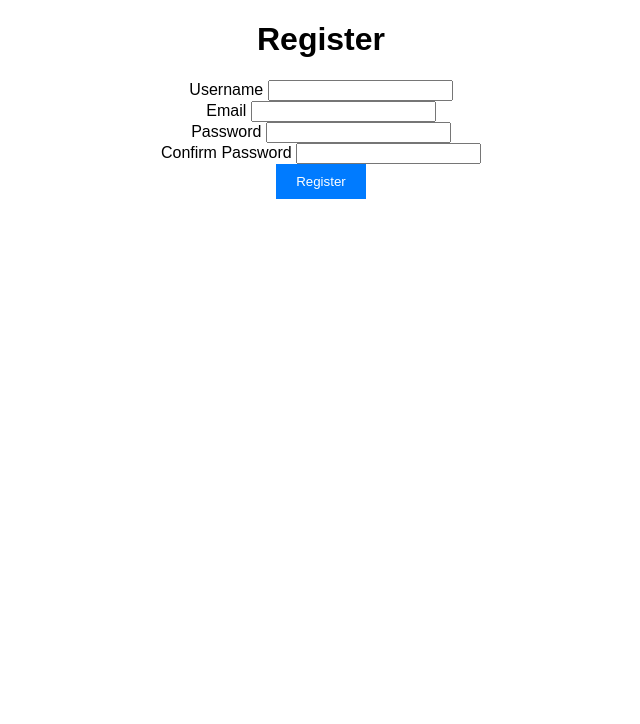
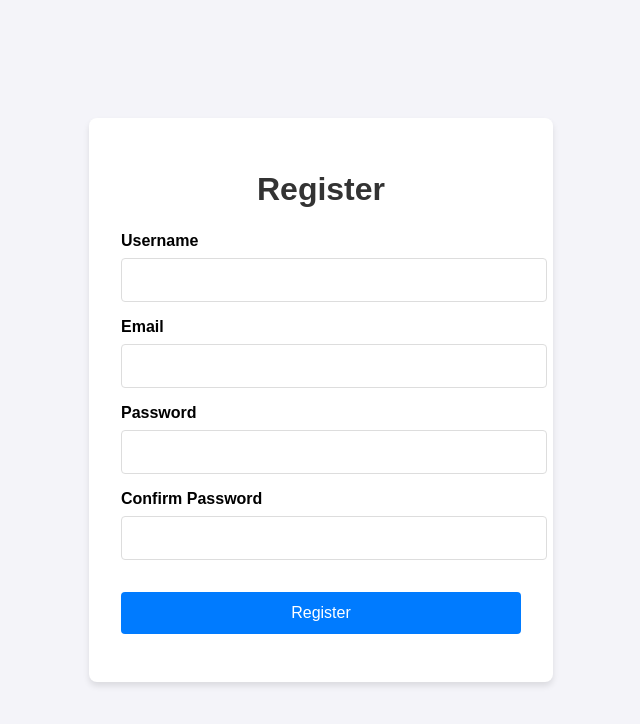
Before and after one commit to acevedodexter1/hello-world, a plain HTML site: page index.html in a window 1280 px wide. Shown: the whole page, without its empty margins (319-959 px from the left). Drawn offline with Linux system fonts and the light colour scheme.

Commit message:
Update style.css

```diff
--- a/style.css
+++ b/style.css
@@ -1,11 +1,71 @@
 body {
     font-family: Arial, sans-serif;
+    background-color: #f4f4f9;
+    display: flex;
+    justify-content: center;
+    align-items: center;
+    height: 100vh;
+    margin: 0;
+}
+
+.container {
+    background: white;
+    padding: 2rem;
+    border-radius: 8px;
+    box-shadow: 0 4px 6px rgba(0, 0, 0, 0.1);
+    width: 100%;
+    max-width: 400px;
+}
+
+h1 {
     text-align: center;
+    margin-bottom: 1.5rem;
+    color: #333;
 }
+
+.form-group {
+    margin-bottom: 1rem;
+}
+
+label {
+    display: block;
+    margin-bottom: 0.5rem;
+    font-weight: bold;
+}
+
+input {
+    width: 100%;
+    padding: 0.75rem;
+    border: 1px solid #ddd;
+    border-radius: 4px;
+    font-size: 1rem;
+}
+
+.error {
+    color: red;
+    font-size: 0.875rem;
+    margin-top: 0.25rem;
+    display: block;
+}
+
 button {
-    padding: 10px 20px;
-    background: #007BFF;
+    width: 100%;
+    padding: 0.75rem;
+    background-color: #007BFF;
     color: white;
     border: none;
+    border-radius: 4px;
+    font-size: 1rem;
     cursor: pointer;
+    margin-top: 1rem;
 }
+
+button:hover {
+    background-color: #0056b3;
+}
+
+#successMessage {
+    color: green;
+    text-align: center;
+    margin-top: 1rem;
+}
```
